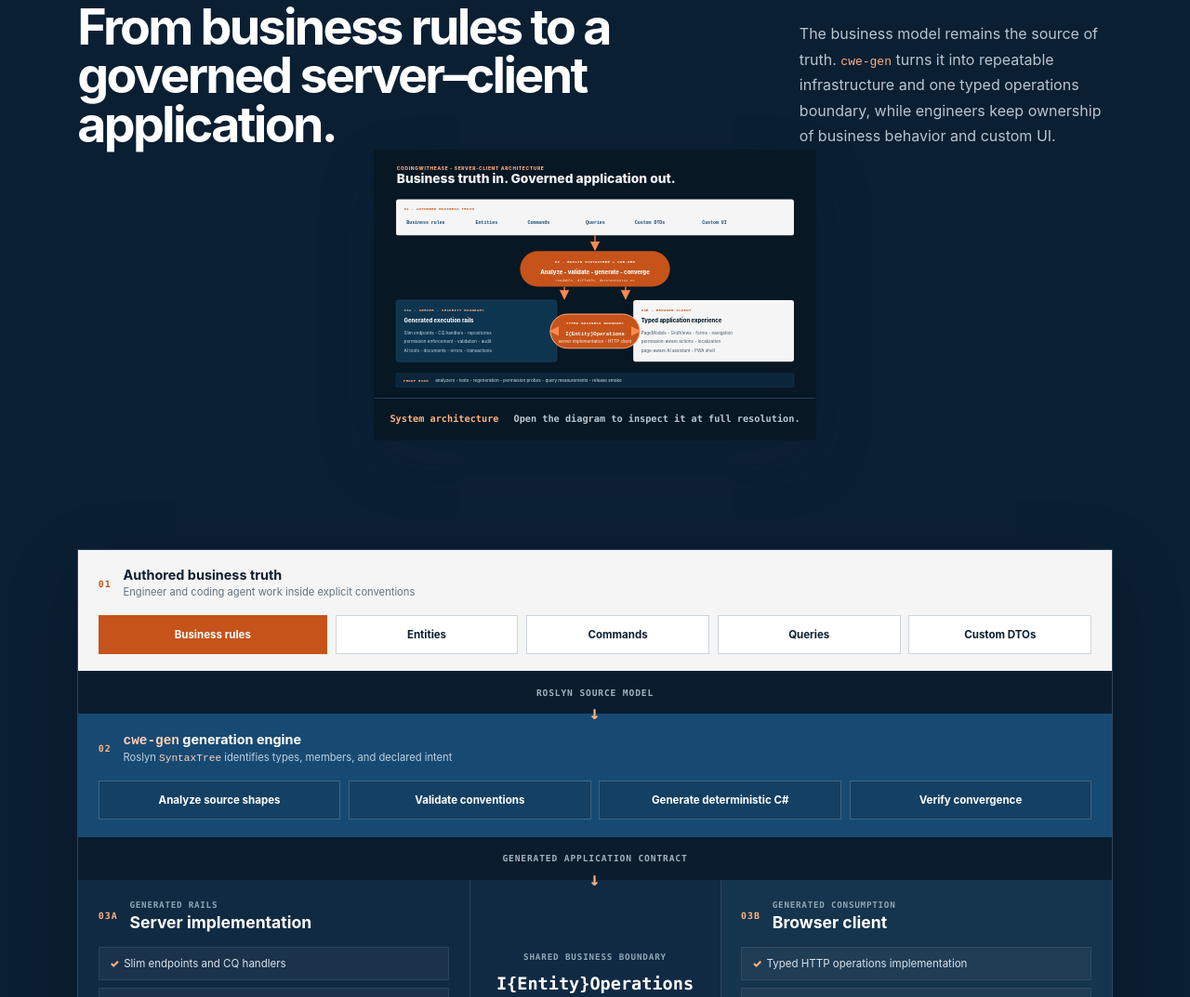
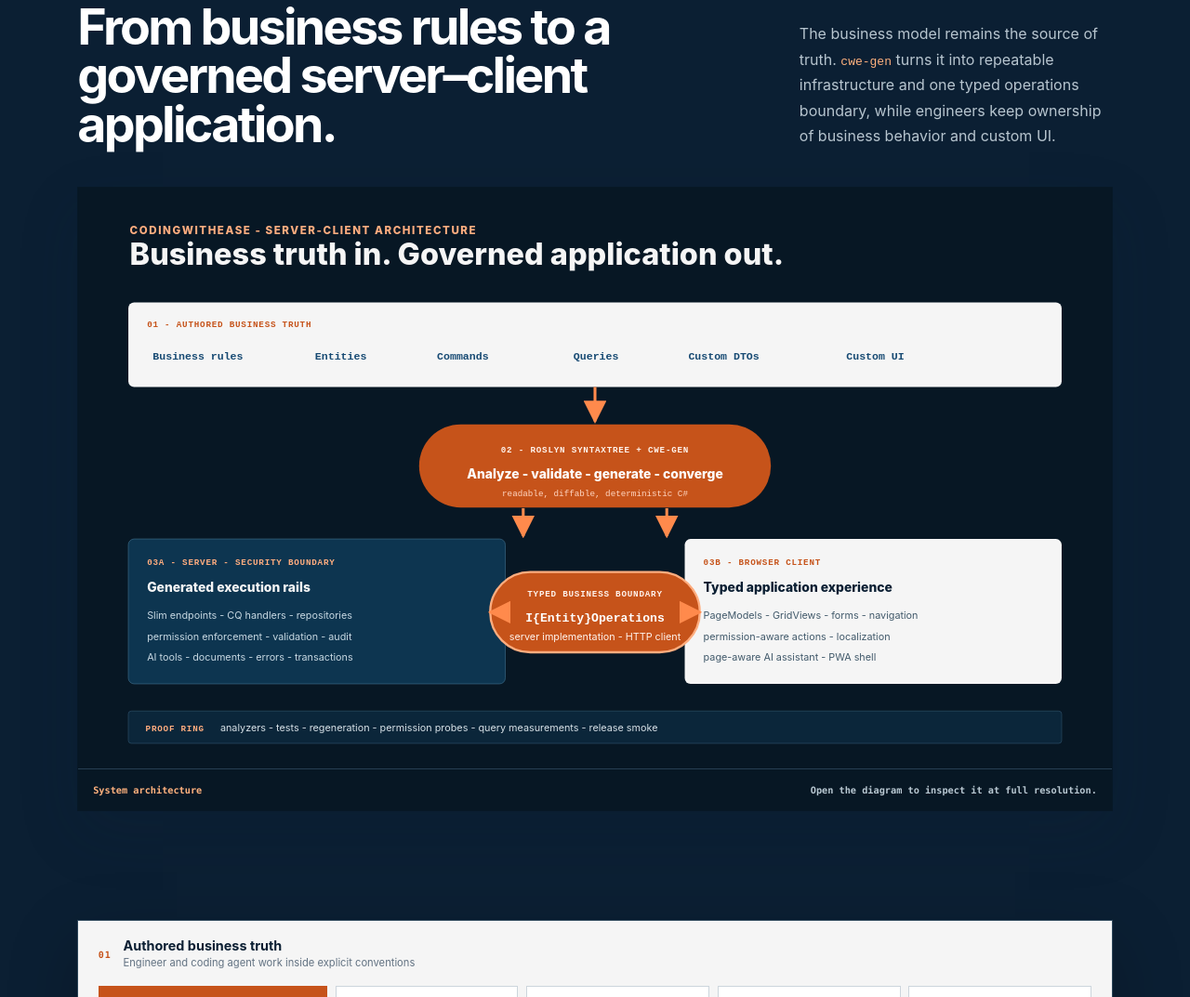
Before and after one commit to lucianbumb/CodingWithEase_Website, a plain HTML site: page index.html in a window 1280 px wide. Shown: the part 1648-2721 px from the top of the page at 93% size. Drawn offline with Linux system fonts and the light colour scheme.

Commit message:
Expand the architecture diagram on desktop

```diff
--- a/assets/styles.css
+++ b/assets/styles.css
@@ -301,7 +301,10 @@
 }
 
 .architecture-diagram {
-  margin: 0 auto clamp(3rem, 6vw, 5rem);
+  width: 100%;
+  max-width: 1500px;
+  justify-self: center;
+  margin: clamp(2.5rem, 5vh, 4rem) auto clamp(3rem, 6vw, 5rem);
   overflow: hidden;
   border: 1px solid var(--line-light);
   background: #071724;
```
